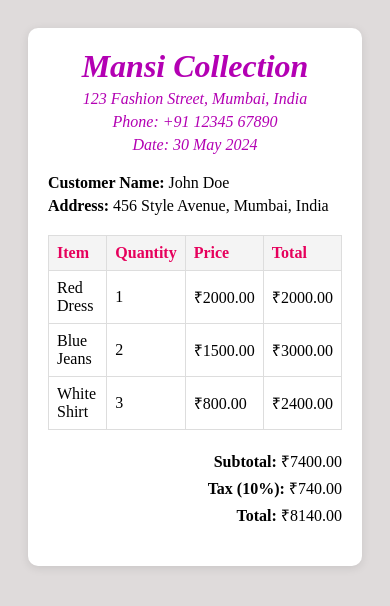
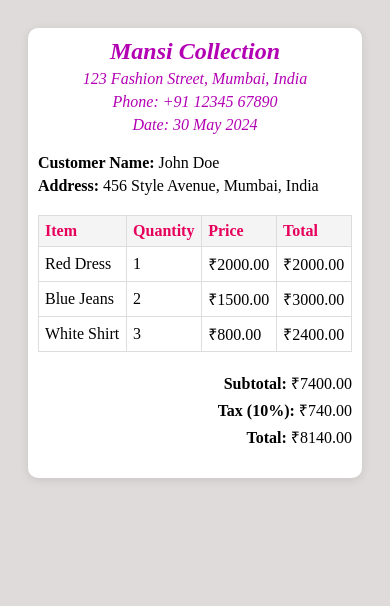
Before and after one commit to MansiMali18/Assignment-21, a plain HTML site: page index.html in a window 390 px wide. Drawn offline with Linux system fonts and the light colour scheme; a web font is replaced by a local one.

Commit message:
media queries for small screen added

```diff
--- a/index.html
+++ b/index.html
@@ -57,7 +57,18 @@
         .total {
             text-align: right;
         }
-
+        /* Media Queries */
+        @media (max-width: 600px) {
+            .receipt-container {
+                padding: 10px;
+            }
+            .header h1 {
+                font-size: 24px;
+            }
+            .items th, .items td {
+                padding: 6px;
+            }
+        }
 
     </style>
 </head>
```
